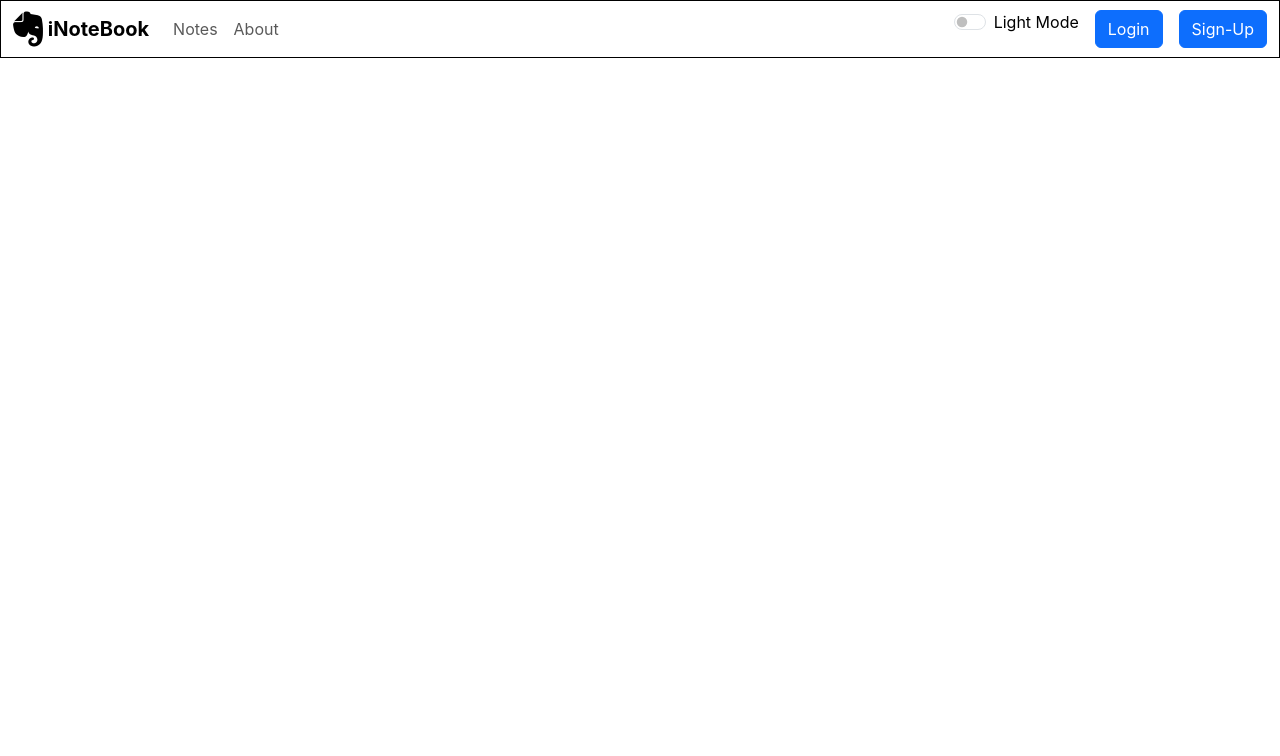
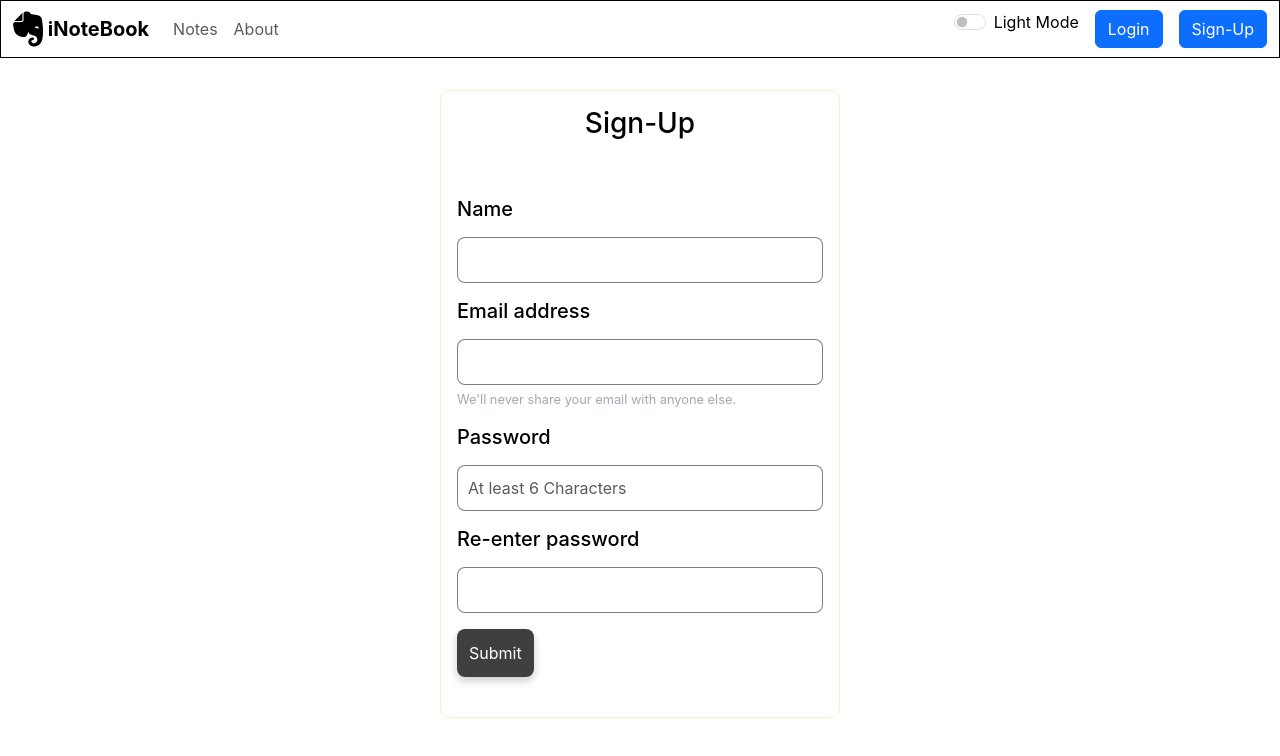
Before and after one commit to AshishSK123/inotebook, a React (Create React App) app: page / in a window 1280 px wide. Shown: the top 756 px of the page. Built offline with nearby package versions, Linux system fonts and the light colour scheme; no server answers.

Commit message:
Update
.env variables added and made few changes in CSS of login page

```diff
--- a/src/App.js
+++ b/src/App.js
@@ -21,7 +21,7 @@ function App() {
           <Route path="/home" element={<Home />} />
           <Route path="/about" element={<About />} />
           <Route path="/login" element={<Login />} />
-          <Route path="/signup" element={<Signup />} />
+          <Route path="/" element={<Signup />} />
         </Routes>
 
       </Router >
--- a/src/components/Access/Login.js
+++ b/src/components/Access/Login.js
@@ -4,9 +4,11 @@ import NoteContext from '../../context/notes/NoteContext';
 
 function Login() {
 
+    // variable initilization to access notecontext
     let value = useContext(NoteContext);
 
-    const host = "https://notebook-backend-8kl9.onrender.com"
+    //Backend url fetching from .env file
+    const host = process.env.REACT_APP_BACKEND_HOST_URL
 
     // navigator hook for redirection
     const navigate = useNavigate()
@@ -20,27 +22,28 @@ function Login() {
     }
 
 
+    // User login function
     async function login(e) {
 
+        // To prevent page reload
         e.preventDefault()
 
 
-        // API call
+        // user login API call
         const response = await fetch(`${host}/api/login/signin`, {
             method: 'POST',
             headers: {
                 "Content-Type": "application/json",
             },
             body: JSON.stringify({
-                email: credentials.email,
+                email: value.Small_letter(credentials.email),
                 password: credentials.password
             })
         })
 
+        // storing lofin funtion response/return value
         let data = await response.json()
-        console.log(data.userToken)
 
-        // console.log(data)
         if (!data.error) {
 
             // To save user token to fetch the user notes
@@ -58,7 +61,7 @@ function Login() {
     return (
         <div id='loginForm' className='d-flex justify-content-center' style={value.mode === 'light' ? { color: 'black' } : { color: 'white' }}>
             <div id='inner'>
-                <h3>Login</h3>
+                <h3 className='text-center'>Login</h3>
                 <br />
                 <form className='my-4' onSubmit={login}>
                     <div className="mb-3">
--- a/src/components/Access/Signup.js
+++ b/src/components/Access/Signup.js
@@ -6,7 +6,7 @@ import NoteContext from '../../context/notes/NoteContext';
 export default function Signup() {
 
   let value = useContext(NoteContext);
-  const host = "https://notebook-backend-8kl9.onrender.com"
+  const host = process.env.REACT_APP_BACKEND_HOST_URL
 
   // navigator hook for redirection
   const navigate = useNavigate()
@@ -25,8 +25,8 @@ export default function Signup() {
 
     e.preventDefault()
 
+    //  to check password value matches
     if (credentials.password === credentials.confirmPassword) {
-      // console.log("hi")
 
       const response = await fetch(`${host}/api/login/user`, {
         method: 'POST',
@@ -35,7 +35,7 @@ export default function Signup() {
         },
         body: JSON.stringify({
           name: credentials.name,
-          email: credentials.email,
+          email: value.Small_letter(credentials.email),
           password: credentials.password
         })
       })
@@ -58,7 +58,7 @@ export default function Signup() {
   return (
     <div id='loginForm' className='d-flex justify-content-center' style={value.mode === 'light' ? { color: 'black' } : { color: 'white' }}>
       <div id='inner'>
-        <h3>Sign-Up</h3>
+        <h3 className='text-center'>Sign-Up</h3>
         <br />
         <form className='my-4' onSubmit={login}>
           <div className="mb-3">
--- a/src/components/Navbar.js
+++ b/src/components/Navbar.js
@@ -53,7 +53,7 @@ export default function Navbar() {
               {/* to check user has logged in or not */}
               {!localStorage.getItem('token') ? <div>
                 <Link className="btn btn-primary mx-3" to="/login" role="button">Login</Link>
-                <Link className="btn btn-primary " to="/signup" role="button">Sign-Up</Link>
+                <Link className="btn btn-primary " to="/" role="button">Sign-Up</Link>
               </div> : <button className="btn btn-primary mx-3" onClick={logout}>Log out</button>}
             </div>
           </div>
--- a/src/context/notes/NoteState.js
+++ b/src/context/notes/NoteState.js
@@ -5,7 +5,7 @@ import { useState } from "react";
 // function to create state variables and pass using createContext variable
 const NoteState = (props) => {
 
-  const host = "https://notebook-backend-8kl9.onrender.com"
+  const host = process.env.REACT_APP_BACKEND_HOST_URL
 
   // function to log message
   const [alert, setMsg] = useState({ msg: null, type: null });
@@ -17,6 +17,11 @@ const NoteState = (props) => {
     }, 1500)
   }
 
+
+  //function to convert email field into small case
+  function Small_letter(value) {
+    return value.toLowerCase()
+  }
 
   // initializing mode value  using useState Hook  and updating it later using set method
   const [mode, setMode] = useState('light');
@@ -135,7 +140,7 @@ const NoteState = (props) => {
     //NoteContext : creatContext variable // .Provider : method // value :  to pass values/object/function
     // NoteContext.Provider : provide the context value to components
     // SomeContext.Consumer is an alternative and rarely used way to read the context value.
-    <NoteContext.Provider value={{ mode, toggleMode, notes, setNote, alert, showAlert, addNote, deleteNote, editNote, getNote }}>
+    <NoteContext.Provider value={{ mode, toggleMode, notes, setNote, alert, showAlert, addNote, deleteNote, editNote, getNote, Small_letter }}>
       {/* props.children used to represent the child elements nested inside a component  */}
       {props.children}
 
```
Also changed, not shown: Test.js (added, +17 -0 lines).
